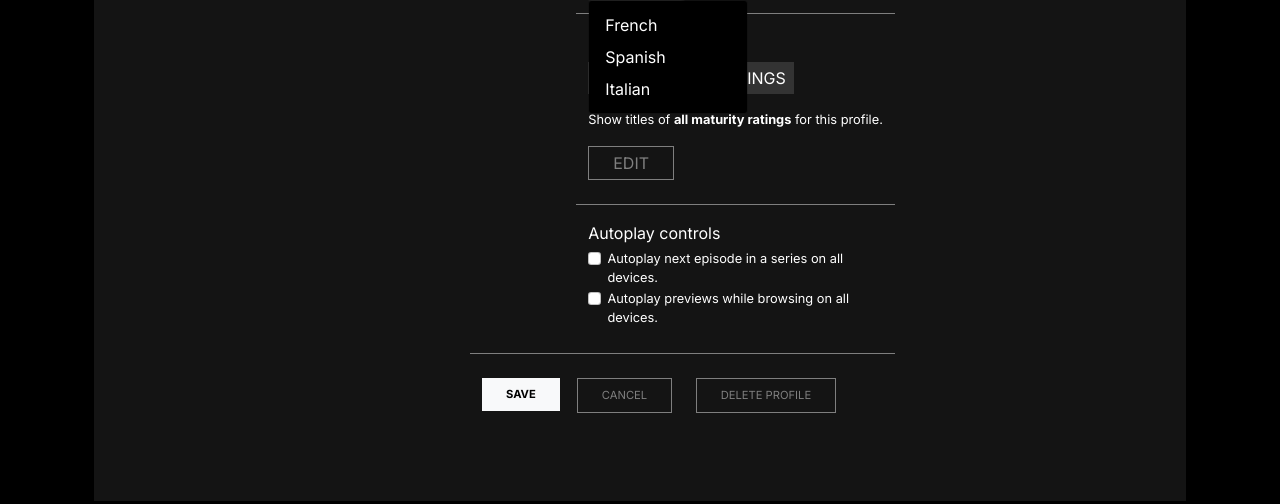
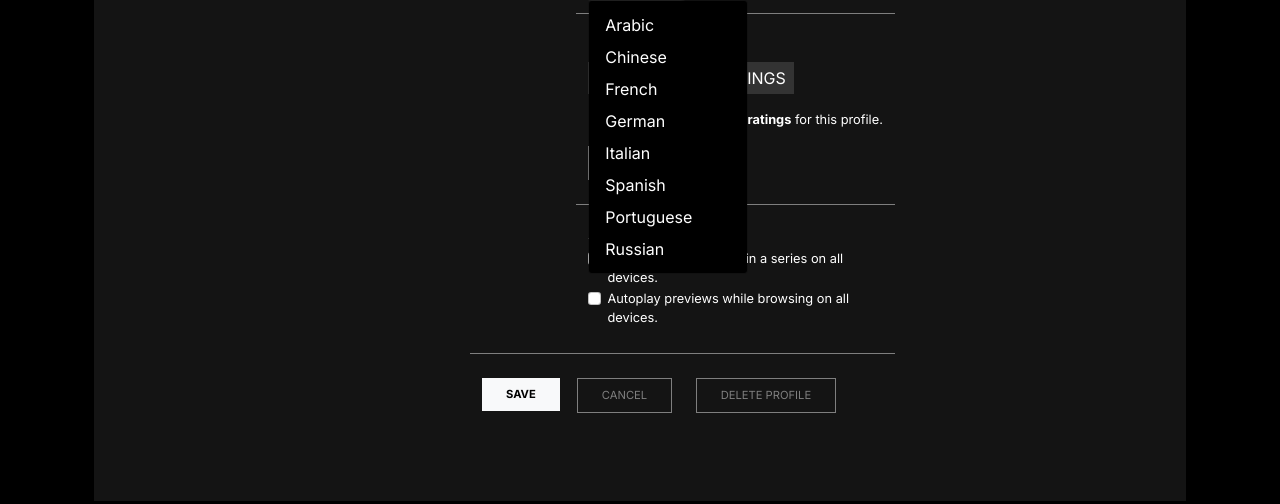
Before and after one commit to guimasi1/U2-W2-D5, a plain HTML site: page profile.html in a window 1280 px wide. Both pictures are taken after a click on the button "English". Shown: the part 296-800 px from the top of the page. Drawn offline with nearby package versions, Linux system fonts and the light colour scheme; files that its build step writes are made by us from their sources.

Commit message:
added more languages

```diff
--- a/profile.html
+++ b/profile.html
@@ -88,7 +88,27 @@
                           <ul class="dropdown-menu bg-black">
                             <li>
                               <a class="dropdown-item text-white" href="#"
+                                >Arabic</a
+                              >
+                            </li>
+                            <li>
+                              <a class="dropdown-item text-white" href="#"
+                                >Chinese</a
+                              >
+                            </li>
+                            <li>
+                              <a class="dropdown-item text-white" href="#"
                                 >French</a
+                              >
+                            </li>
+                            <li>
+                              <a class="dropdown-item text-white" href="#"
+                                >German</a
+                              >
+                            </li>
+                            <li>
+                              <a class="dropdown-item text-white" href="#"
+                                >Italian</a
                               >
                             </li>
                             <li>
@@ -98,7 +118,12 @@
                             </li>
                             <li>
                               <a class="dropdown-item text-white" href="#"
-                                >Italian</a
+                                >Portuguese</a
+                              >
+                            </li>
+                            <li>
+                              <a class="dropdown-item text-white" href="#"
+                                >Russian</a
                               >
                             </li>
                           </ul>
```
